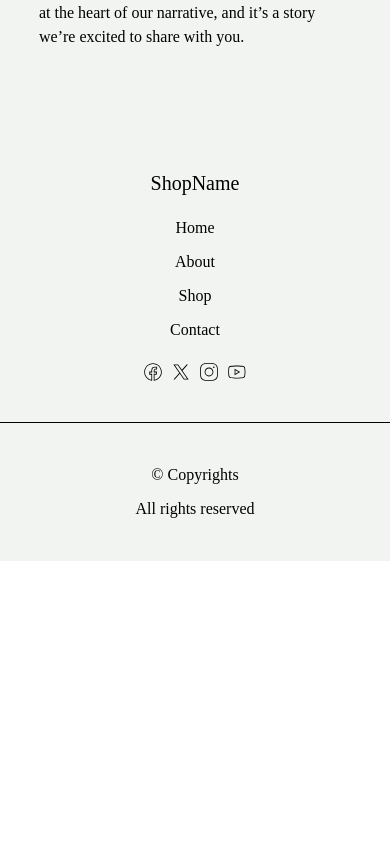
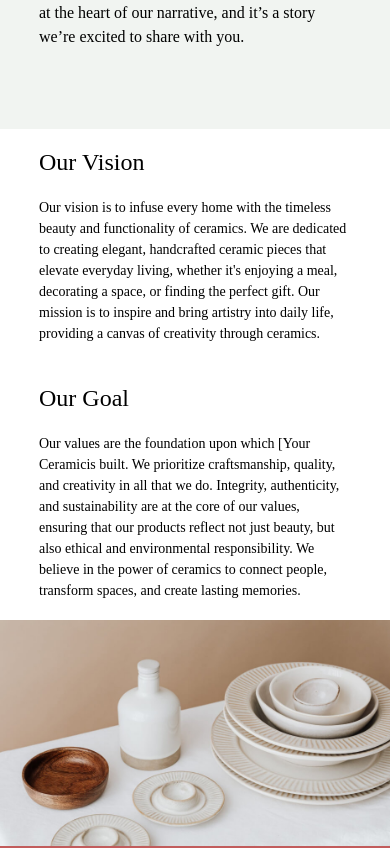
Before and after one commit to Vinzecta/Web-Project, a React (Vite) app: page / in a window 390 px wide. Shown: the part 2704-3552 px from the top of the page. Before the commit the page ends 3265 px from the top, so only its background shows below. Built offline with nearby package versions, Linux system fonts and the light colour scheme.

Commit message:
Finish about us page

```diff
--- a/src/Components/About Us/About.jsx
+++ b/src/Components/About Us/About.jsx
@@ -5,6 +5,7 @@ import Image1 from "../../assets/image-1.jpg"
 import Story from "./Story"
 import Explore from "./Explore"
 import Goal from "./Goal"
+import Hero from "../Hero/Hero"
 
 function About() {
     const about_content = "At [Shop Name], we offer quality [products/services] with reliable service and fair prices. Proudly serving [your market or location], we're here to help you find what you need—quickly and easily."
@@ -16,7 +17,8 @@ function About() {
                     image={Image1}/>
             <Story/>
             <Explore/>
-            {/* <Goal/> */}
+            <Goal/>
+            <Hero />
             <Footer/>
         </>
     );
--- /dev/null
+++ b/src/Components/About Us/Goal.css
@@ -0,0 +1,21 @@
+@media screen and (max-width: 600px) {
+    .goal-title {
+        font-size: 24px;
+    }
+
+    .goal-content {
+        font-size: 14px;
+    }
+
+    #goal-section {
+        flex-direction: column;
+    }
+
+    #vision {
+        width: 100%;
+    }
+
+    #goal {
+        width: 100%;
+    }
+}
--- a/src/Components/About Us/Goal.jsx
+++ b/src/Components/About Us/Goal.jsx
@@ -1,14 +1,16 @@
+import "./Goal.css"
+
 function Goal() {
     return (
-        <section className="flex justify-between p-5 g-2">
-            <div className="w-1/2 ml-20">
-                <h2 className="text-4xl">Our Vision</h2>
-                <p className="text-2xl">Our vision is to infuse every home with the timeless beauty and functionality of ceramics. We are dedicated to creating elegant, handcrafted ceramic pieces that elevate everyday living, whether it's enjoying a meal, decorating a space, or finding the perfect gift. Our mission is to inspire and bring artistry into daily life, providing a canvas of creativity through ceramics.</p>
+        <section className="w-[80%] mx-auto flex gap-10 py-[5%]" id="goal-section">
+            <div className="w-[50%] flex flex-col gap-5" id="vision">
+                <h2 className="text-3xl goal-title">Our Vision</h2>
+                <p className="text-base goal-content">Our vision is to infuse every home with the timeless beauty and functionality of ceramics. We are dedicated to creating elegant, handcrafted ceramic pieces that elevate everyday living, whether it's enjoying a meal, decorating a space, or finding the perfect gift. Our mission is to inspire and bring artistry into daily life, providing a canvas of creativity through ceramics.</p>
             </div>
 
-            <div className="w-1/2 mr-20">
-                <h2 className="text-4xl">Our Goal</h2>
-                <p className="text-2xl">Our values are the foundation upon which [Your Ceramicis built. We prioritize craftsmanship, quality, and creativity in all that we do. Integrity, authenticity, and sustainability are at the core of our values, ensuring that our products reflect not just beauty, but also ethical and environmental responsibility. We believe in the power of ceramics to connect people, transform spaces, and create lasting memories.</p>
+            <div className="w-[50%] flex flex-col gap-5" id="goal">
+                <h2 className="text-3xl goal-title">Our Goal</h2>
+                <p className="text-base goal-content">Our values are the foundation upon which [Your Ceramicis built. We prioritize craftsmanship, quality, and creativity in all that we do. Integrity, authenticity, and sustainability are at the core of our values, ensuring that our products reflect not just beauty, but also ethical and environmental responsibility. We believe in the power of ceramics to connect people, transform spaces, and create lasting memories.</p>
             </div>
         </section>
     );
```
